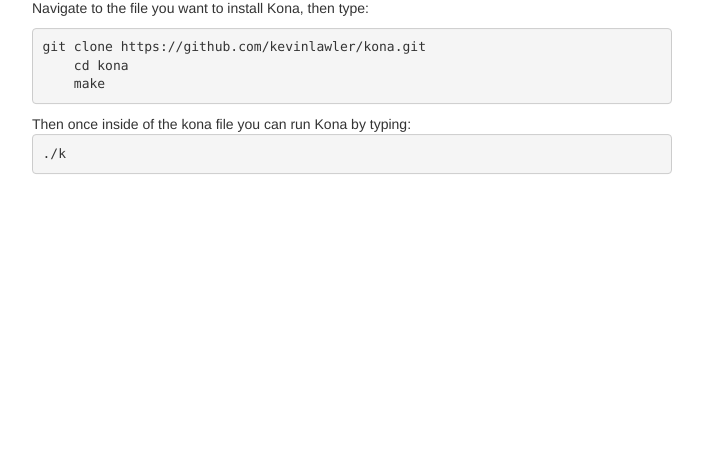
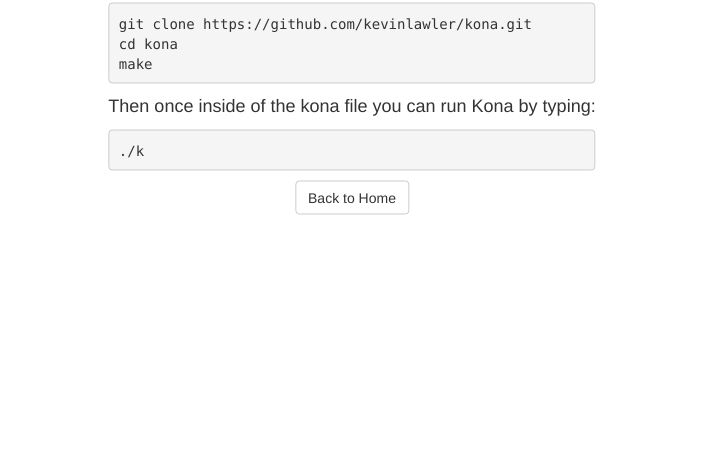
Before and after one commit to kona/kona.github.io, a plain HTML site: page download.html in a window 1280 px wide. Shown: the part 344-800 px from the top of the page, without its empty margins (288-991 px from the left). Drawn offline with nearby package versions, Linux system fonts and the light colour scheme.

Commit message:
Download page is now working and incorporated with website

```diff
--- a/css/download.styl
+++ b/css/download.styl
@@ -1,5 +1,4 @@
 html
-  width: 50%
   margin: auto
   position: absolute
   top: 50%
@@ -10,3 +9,9 @@
 
 body
   display: none
+
+p
+  font-size: 18px
+
+pre
+  font-size: 14px
--- a/download.html
+++ b/download.html
@@ -13,11 +13,15 @@
   <body>
     <h1> Installation </h1>
     <p> Navigate to the file you want to install Kona, then type:
+    <!-- Indentation MUST be this way, since the <pre> tag is indenation sensative -->
     <pre>git clone https://github.com/kevinlawler/kona.git
-    cd kona
-    make</pre>
-    Then once inside of the kona file you can run Kona by typing:
+cd kona
+make</pre>
+    <p>Then once inside of the kona file you can run Kona by typing:</p>
     <pre>./k</pre>
+    <div class="text-center">
+      <a href="index.html" class="btn btn-default text-center">Back to Home</a>
+    </div>
     <script src="https://ajax.googleapis.com/ajax/libs/jquery/1.11.0/jquery.min.js"></script>
     <script src="js/bootstrap.min.js"></script>
     <script src="js/fadein.js"></script>
```
Also changed, not shown: index.html (+1 -1 lines), css/download.css, 1 other file.
